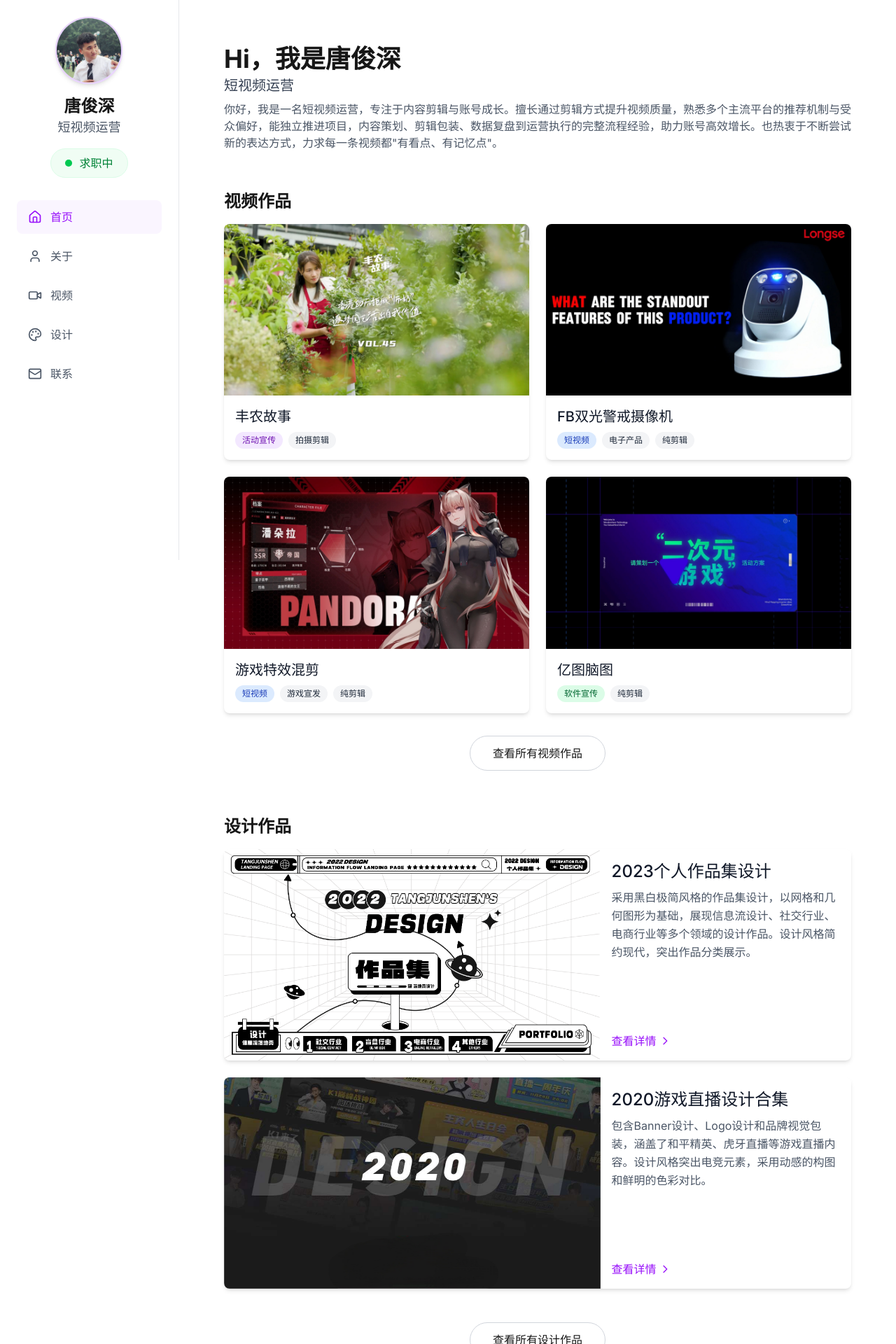
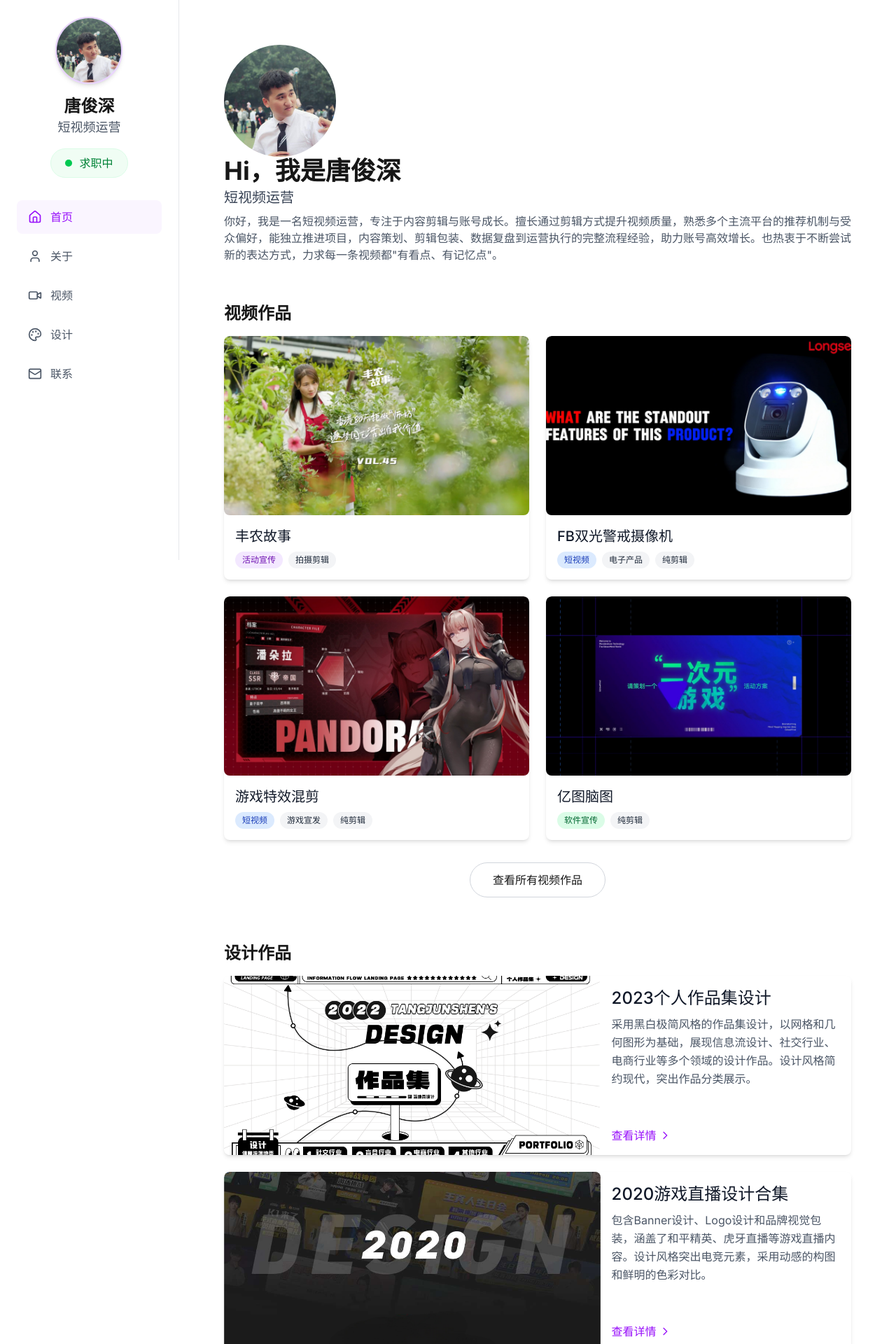
Before and after one commit to shatang10969/two, a Next.js app: page / in a window 1280 px wide. Shown: the top 1920 px of the page at 70% size. Built offline with nearby package versions, Linux system fonts and the light colour scheme.

Commit message:
修复图片显示问题

```diff
--- a/next.config.js
+++ b/next.config.js
@@ -8,7 +8,8 @@ const nextConfig = {
         hostname: '**',
       },
     ],
-    unoptimized: true
+    unoptimized: true,
+    domains: ['localhost'],
   },
   basePath: process.env.NODE_ENV === 'production' ? '/TT10969' : '',
   trailingSlash: true,
--- a/src/components/Designs.tsx
+++ b/src/components/Designs.tsx
@@ -57,13 +57,14 @@ const Designs = () => {
               <div className="flex flex-col md:flex-row">
                 <div className="w-full md:w-3/5">
                   <div
-                    className="relative aspect-video cursor-pointer"
+                    className="relative w-full h-48 md:h-64 rounded-lg overflow-hidden"
                     onClick={() => setSelectedDesign(index)}
                   >
-                    <img
+                    <Image
                       src={design.cover}
                       alt={design.title}
-                      className="object-cover w-full h-full group-hover:scale-105 transition-transform duration-300"
+                      fill
+                      className="object-cover group-hover:scale-105 transition-transform duration-300"
                     />
                   </div>
                 </div>
--- a/src/components/Hero.tsx
+++ b/src/components/Hero.tsx
@@ -6,6 +6,15 @@ const Hero = () => {
     <section className="py-8 md:py-16 px-4 md:px-8">
       <div className="max-w-4xl mx-auto">
         <div className="flex flex-col items-start mb-2">
+          <div className="relative w-32 h-32 md:w-40 md:h-40 rounded-full overflow-hidden">
+            <Image
+              src="/avatar.jpg"
+              alt="头像"
+              fill
+              className="object-cover"
+              priority
+            />
+          </div>
           <div className="w-full">
             <h1 className="text-3xl md:text-4xl font-bold mb-0.5 md:mb-1">
               Hi，我是唐俊深
--- a/src/components/Projects.tsx
+++ b/src/components/Projects.tsx
@@ -2,6 +2,7 @@
 
 import Link from 'next/link';
 import { useState, useRef, useEffect } from 'react';
+import Image from 'next/image';
 
 const projects = [
   // 活动宣传
@@ -203,13 +204,19 @@ const Projects = () => {
               onMouseLeave={() => !isMobile && setHoveredVideo(null)}
             >
               <div
-                className={`aspect-video relative bg-gray-100 ${expandedVideo === project.bvid ? 'fixed inset-0 z-50' : ''}`}
+                className={`relative w-full h-48 md:h-64 rounded-lg overflow-hidden ${expandedVideo === project.bvid ? 'fixed inset-0 z-50' : ''}`}
                 ref={(el) => {
                   if (el) {
                     containerRefs.current[project.bvid] = el;
                   }
                 }}
               >
+                <Image
+                  src={project.cover}
+                  alt={project.title}
+                  fill
+                  className="object-cover"
+                />
                 {isClient && (isMobile || hoveredVideo === project.bvid) ? (
                   <div
                     className="relative w-full h-full"
@@ -267,15 +274,6 @@ const Projects = () => {
                       }
                     }}
                   >
-                    <img
-                      src={project.cover}
-                      alt={project.title}
-                      className="w-full h-full object-cover"
-                      onError={(e) => {
-                        const target = e.target as HTMLImageElement;
-                        target.src = '/images/thumbnails/default.jpg';
-                      }}
-                    />
                     <div className="absolute inset-0 flex items-center justify-center bg-black/30 opacity-0 group-hover:opacity-100 transition-opacity">
                       <div className="w-12 h-12 rounded-full bg-white/80 flex items-center justify-center">
                         <svg className="w-6 h-6 text-purple-600" fill="currentColor" viewBox="0 0 24 24">
```
